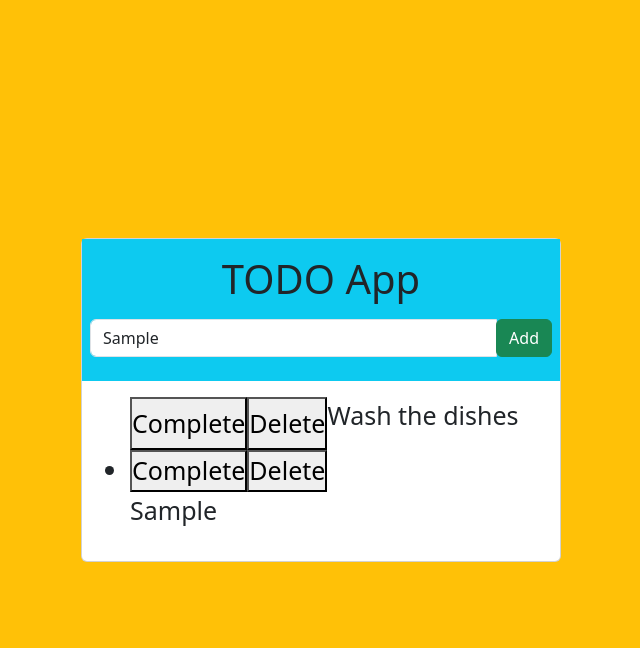
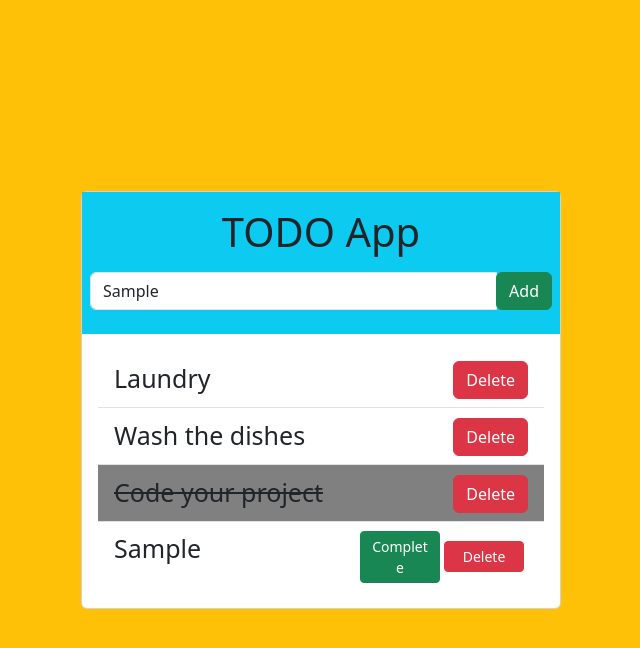
Before and after one commit to gokatasoy/todoApp-JS, a plain HTML site: page index.html in a window 1280 px wide. Both pictures are taken after typing "Sample" into the empty fields and a click on the button "Add". Shown: the whole page, without its empty margins (319-959 px from the left). Drawn offline with nearby package versions, Linux system fonts and the light colour scheme.

Commit message:
Add bootstrap classes to dom

```diff
--- a/index.html
+++ b/index.html
@@ -27,11 +27,15 @@
                 </div>
             </div>
             <div class="card-body">
-                <ul class="todo_list_" id="todo_list">
-                    <li class="todo_item_" id="todo_item">
-                        <button class="complete_button" id="complete_button">Complete</button>
-                        <button class="delete_button" id="delete_button">Delete</button>
-                        <p id="todo_text">Wash the dishes</p>
+                <ul class="list-group list-group-flush" id="todo_list">
+                    <li class="list-group-item d-flex justify-content-between align-items-center" id="todo_item">Laundry
+                        <span><button class="btn btn-delete btn-danger" id="delete">Delete</button></span>
+                    </li>
+                    <li class="list-group-item d-flex justify-content-between align-items-center">Wash the dishes
+                        <span><button class="btn btn-delete btn-danger" onclick="deleteTask()">Delete</button></span>
+                    </li>
+                    <li class="list-group-item checked d-flex justify-content-between align-items-center">Code your project
+                        <span><button class="btn btn-delete btn-danger"  onclick="deleteTask()">Delete</button></span>
                     </li>
                 </ul>
             </div>
--- a/index.js
+++ b/index.js
@@ -1,24 +1,40 @@
 // TODO APP
+
 // 1-) Start
-// 2-) Add butonuna ulaş değişken içine at
-// 3-) inputa ulaş bi değişken içine at
-// 4-) appendChild kullanıp içine li elemanı eklemek için ul elemanına ulaş ve bi değişken içine ata.
-// 5-) Add butonuna click eventi ekle
-// 6-) Add butonuna bastığında çağrılacak fonksiyonu yaz => addTask
-// 7-) addTask fonksiyonunda inputun value değeri üzerinden boş mu kontrolünü yap
-// 8-) else durumunda ul'ye li ekleyecek fonksiyonu ekleyeceğiz => renderTodoItem ve buna input'un value değerini parametre olarak geçerceğiz => todoText
-// 9-) Bu fonksiyon todoText tiye bi parametre alacak.
-// 10-) li elementi create et ve bunu todoItemElement adındaki değişkene ata.
-// 11-) Bu elemente ulaş ve classlistine todo_item ekle
-// 12-) completeButton oluştur createElement yardımıyla
-// 13-) bu elemente gerekli classı ekle classList yardımıyla
-// 14-) butonun gerekli innerTextini ekle
-// 15-) ve li elementine bu buttonu append et
-// 16-) aynısını delete button için de yap
-// 17-) textElement diye bi değişken oluştur ve p etiketi create et
-// 18-) Bu elementin innerTextini parametreden gelen değeri aktar
-// 19-) ve bu textElementi ul içine append et
-// 20-) Ve bu elementi ul'ye append et.
+// 2-) Access the "Add" button, assign to a variable named addBtn
+// 3-) Access the input element, assign to a variable named todoInput
+// 4-) Access the task list element, assign to a variable named todoList
+// 5-) Add a click event listener to addBtn, calling the function addTask
+// 6-) Create a function named renderTodoItem that takes todoText as a parameter:
+//    - Add "list-group" and "list-group-flush" classes to todoList
+//    - Create a "li" element, assign to listItem
+//    - Add classes "list-group-item", "d-flex", "justify-content-between", and "align-items-center" to listItem
+//    - Create a "span" element, assign to buttonContainer
+//    - Create a "p" element, assign to textElement
+//    - Set textElement's inner text to todoText
+//    - Append textElement to listItem
+//    - Create a "button" element, assign to completeButton
+//    - Add classes "btn", "btn-success", "btn-sm", and "me-1" to completeButton
+//    - Set completeButton's width to "80px"
+//    - Set completeButton's inner text to "Complete"
+//    - Append completeButton to buttonContainer
+//    - Create a "button" element, assign to deleteButton
+//    - Add classes "btn", "btn-danger", "btn-sm", and "me-1" to deleteButton
+//    - Set deleteButton's width to "80px"
+//    - Set deleteButton's inner text to "Delete"
+//    - Append deleteButton to buttonContainer
+//    - Append buttonContainer to listItem
+//    - Append listItem to todoList
+
+// 7-) Create a function named addTask:
+//    - If todoInput's value is empty:
+//        - Show an alert: "You cannot submit an empty task!"
+//    - Else:
+//        - Call the renderTodoItem function with todoInput's value as a parameter
+
+// 8-) End
+
+
 
 
 // ADDING TASK TO THE LIST
@@ -27,22 +43,35 @@ let todoInput = document.getElementById("todo_input")
 let todoList = document.getElementById("todo_list")
 
 const renderTodoItem = (todoText) => {
+    // UL ELEMENT
+    todoList.classList.add("list-group", "list-group-flush")
+
+    // LIST ELEMENT
     let todoElement = document.createElement("li")
-    todoElement.classList.add("todoItem")
+    todoElement.classList.add("list-group-item", "d-flex", "justify-content-between", "align-items-center", "justify-content-center")
 
-    let completeButton = document.createElement("button")
-    completeButton.classList.add("complete_button")
-    completeButton.innerText = "Complete"
-    todoElement.appendChild(completeButton)
+    let buttonContainer = document.createElement("span")
 
-    let deleteButton = document.createElement("button")
-    deleteButton.classList.add("delete_button")
-    deleteButton.innerText = "Delete"
-    todoElement.appendChild(deleteButton)
-
+    // TEXT
     let textElement = document.createElement("p")
     textElement.innerText= todoText
     todoElement.appendChild(textElement)
+
+    // COMPLETE BUTTON
+    let completeButton = document.createElement("button")
+    completeButton.classList.add("btn", "btn-success", "btn-sm", "me-1")
+    completeButton.style.width="80px"
+    completeButton.innerText = "Complete"
+    buttonContainer.appendChild(completeButton)
+
+    // DELETE BUTTON
+    let deleteButton = document.createElement("button")
+    deleteButton.classList.add("btn", "btn-danger", "btn-sm", "me-1")
+    deleteButton.style.width="80px"
+    deleteButton.innerText = "Delete"
+    buttonContainer.appendChild(deleteButton)
+
+    todoElement.appendChild(buttonContainer)
 
     todoList.appendChild(todoElement)
 }
--- a/style.css
+++ b/style.css
@@ -13,7 +13,6 @@ body{
 }
 
 .grid{
-    /* text-align: center; */
     padding: 30px;
 }
 
@@ -25,11 +24,6 @@ body{
     font-size: 25px;
 }
 
-.todo_item_{
-    display: flex;
-    flex-direction: row;
-}
-
 .checked{
     text-decoration: line-through;
     background-color: grey;
```
